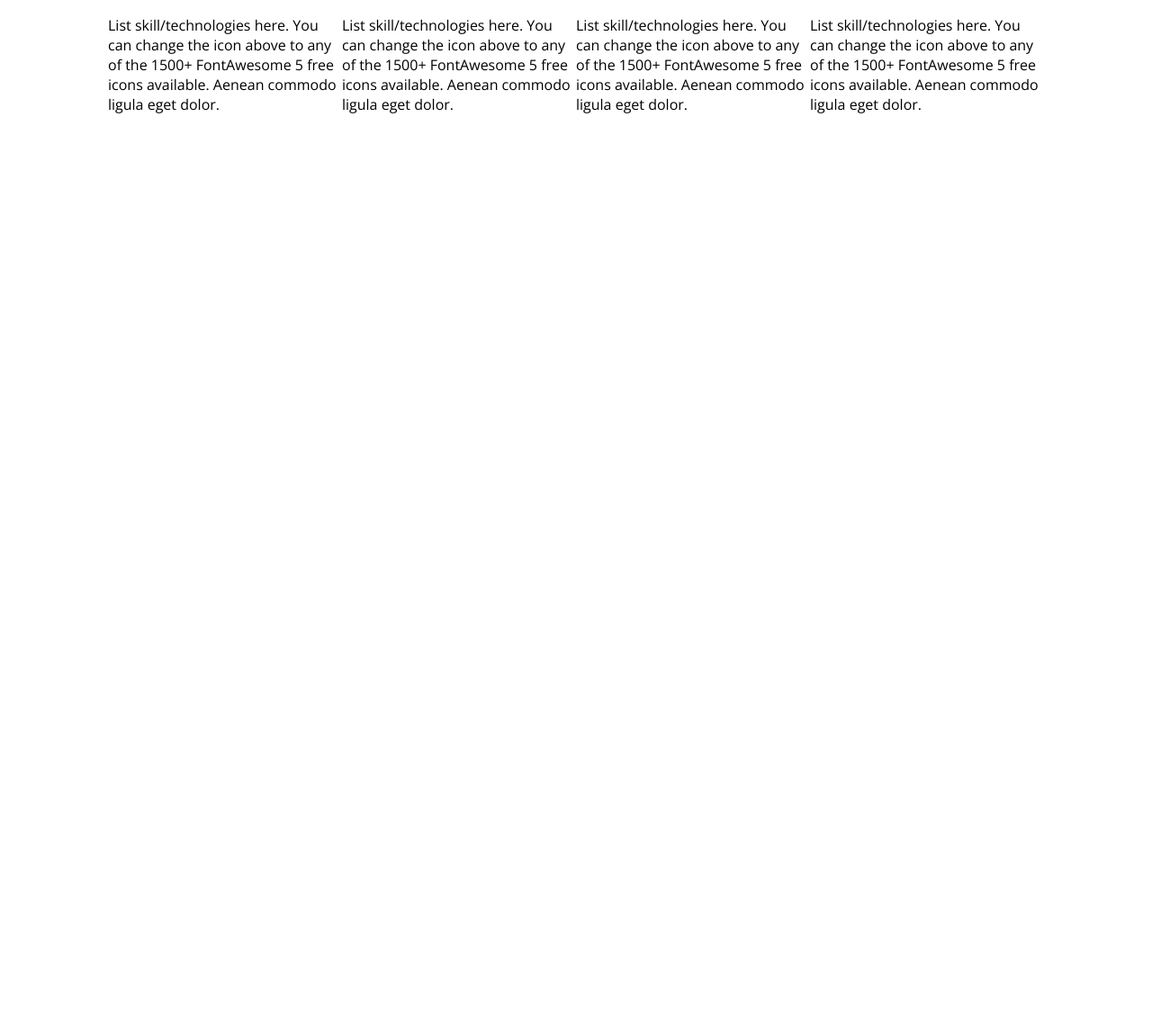
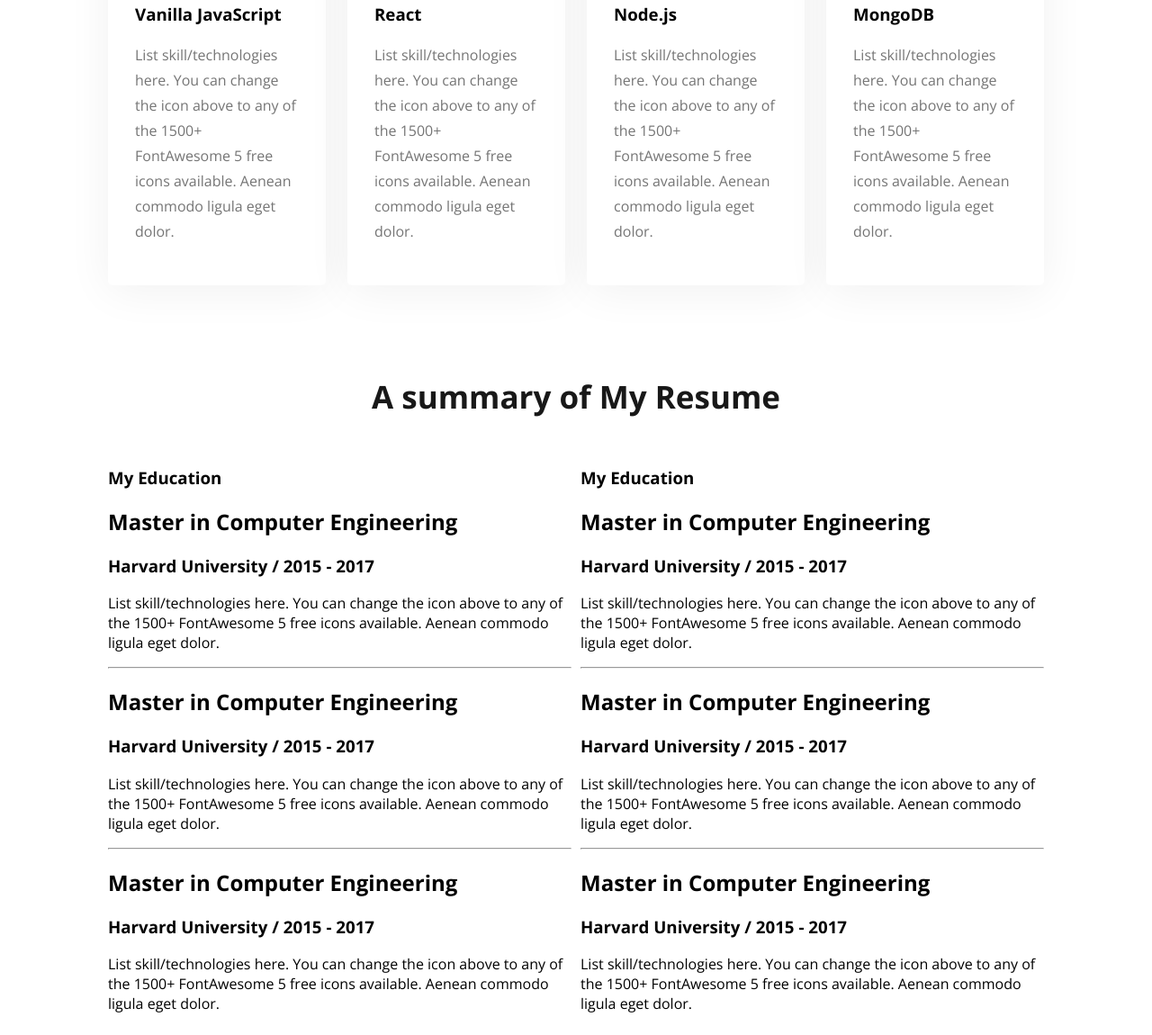
Before and after one commit to hmuzzal786/developer-porttfolio, a plain HTML site: page index.html in a window 1280 px wide. Shown: the part 2001-3151 px from the top of the page at 90% size. Before the commit the page ends 2152 px from the top, so only its background shows below. Drawn offline with nearby package versions, Linux system fonts and the light colour scheme.

Commit message:
added a section

```diff
--- a/index.html
+++ b/index.html
@@ -59,7 +59,7 @@
         <!--about section end-->
 
         <!--what i do section start-->
-    <section>
+    <section class="what-i-do-section">
         <h3 class="section-title">What I do</h3>
         <p class="what-i-do-description">I have more than 10 years experience building software for clients all over the world. Below is a quick overview of my main technical skill sets and technologies i use. Want to find out more about my experience? Check out my online resume and project portfolio.</p>
 
@@ -67,26 +67,81 @@
             <div class="skill">
                 <img src="images/icons/js.png" alt="">
                 <h3>Vanilla JavaScript</h3>
-                <p>List skill/technologies here. You can change the icon above to any of the 1500+ FontAwesome 5 free icons available. Aenean commodo ligula eget dolor.</p>
+                <p class="skill-description">List skill/technologies here. You can change the icon above to any of the 1500+ FontAwesome 5 free icons available. Aenean commodo ligula eget dolor.</p>
             </div>
             <div class="skill">
                 <img src="images/icons/react.png" alt="">
                 <h3>React</h3>
-                <p>List skill/technologies here. You can change the icon above to any of the 1500+ FontAwesome 5 free icons available. Aenean commodo ligula eget dolor.</p>
+                <p class="skill-description">List skill/technologies here. You can change the icon above to any of the 1500+ FontAwesome 5 free icons available. Aenean commodo ligula eget dolor.</p>
             </div>
             <div class="skill">
                 <img src="images/icons/nodejs.png" alt="">
                 <h3>Node.js</h3>
-                <p>List skill/technologies here. You can change the icon above to any of the 1500+ FontAwesome 5 free icons available. Aenean commodo ligula eget dolor.</p>
+                <p class="skill-description">List skill/technologies here. You can change the icon above to any of the 1500+ FontAwesome 5 free icons available. Aenean commodo ligula eget dolor.</p>
             </div>
             <div class="skill">
                 <img src="images/icons/mongo.png" alt="">
                 <h3>MongoDB</h3>
-                <p>List skill/technologies here. You can change the icon above to any of the 1500+ FontAwesome 5 free icons available. Aenean commodo ligula eget dolor.</p>
+                <p class="skill-description">List skill/technologies here. You can change the icon above to any of the 1500+ FontAwesome 5 free icons available. Aenean commodo ligula eget dolor.</p>
             </div>
         </div>
     </section>
     <!--what i do section end-->
+
+
+    <!--resome section start-->
+    <section>
+        <h3 class="section-title">A summary of My Resume</h3>
+        <div class="resome-content">
+            <div class="resome-column">
+                <h3 class="resume-column-title">My Education</h3>
+                <div class="resome-item">
+                    <h2 class="resome-item-title">Master in Computer Engineering</h2>
+                    <h3 class="resome-info">Harvard University / 2015 - 2017</h3>
+                    <p class="resome-item-description">List skill/technologies here. You can change the icon above
+                    to any of the 1500+ FontAwesome 5 free icons available. Aenean commodo ligula eget dolor.</p>
+                </div>
+                <hr>
+                <div class="resome-item">
+                    <h2 class="resome-item-title">Master in Computer Engineering</h2>
+                    <h3 class="resome-info">Harvard University / 2015 - 2017</h3>
+                    <p class="resome-item-description">List skill/technologies here. You can change the icon above
+                    to any of the 1500+ FontAwesome 5 free icons available. Aenean commodo ligula eget dolor.</p>
+                </div>
+                <hr>
+                <div class="resome-item">
+                    <h2 class="resome-item-title">Master in Computer Engineering</h2>
+                    <h3 class="resome-info">Harvard University / 2015 - 2017</h3>
+                    <p class="resome-item-description">List skill/technologies here. You can change the icon above
+                    to any of the 1500+ FontAwesome 5 free icons available. Aenean commodo ligula eget dolor.</p>
+                </div>
+            </div>
+            <div class="resome-column">
+                <h3 class="resume-column-title">My Education</h3>
+                <div class="resome-item">
+                    <h2 class="resome-item-title">Master in Computer Engineering</h2>
+                    <h3 class="resome-info">Harvard University / 2015 - 2017</h3>
+                    <p class="resome-item-description">List skill/technologies here. You can change the icon above
+                    to any of the 1500+ FontAwesome 5 free icons available. Aenean commodo ligula eget dolor.</p>
+                </div>
+                <hr>
+                <div class="resome-item">
+                    <h2 class="resome-item-title">Master in Computer Engineering</h2>
+                    <h3 class="resome-info">Harvard University / 2015 - 2017</h3>
+                    <p class="resome-item-description">List skill/technologies here. You can change the icon above
+                    to any of the 1500+ FontAwesome 5 free icons available. Aenean commodo ligula eget dolor.</p>
+                </div>
+                <hr>
+                <div class="resome-item">
+                    <h2 class="resome-item-title">Master in Computer Engineering</h2>
+                    <h3 class="resome-info">Harvard University / 2015 - 2017</h3>
+                    <p class="resome-item-description">List skill/technologies here. You can change the icon above
+                    to any of the 1500+ FontAwesome 5 free icons available. Aenean commodo ligula eget dolor.</p>
+                </div>
+            </div>
+        </div>
+    </section>
+    <!--resome section end-->
     </main>
 
 
--- a/style.css
+++ b/style.css
@@ -25,6 +25,7 @@
     font-style: normal;
     font-weight: 700;
 }
+
 
 /*========nav section start========*/
 .navbar{
@@ -161,7 +162,36 @@ main{
     line-height: 30px;
    padding: 30px 150px;
 }
+.what-i-do-section{
+    margin-bottom: 100px;
+}
 .skills-container{
     display: flex;
+    gap: 24px;
 }
+.skill{
+    padding: 30px;
+
+    border-radius: 5px;
+    background: #FFF;
+    box-shadow: 0px 6px 50px 0px rgba(0, 0, 0, 0.06);
+
+}
+.skill-description{
+    color: #757575;
+    font-family: Open Sans;
+    font-size: 16px;
+    font-weight: 400;
+    line-height: 28px;
+}
+
 /*========what i do section end========*/
+
+
+/*========resome section start========*/
+.resome-content{
+    display: flex;
+    gap: 10px;
+}
+
+/*========resome section end========*/
```
